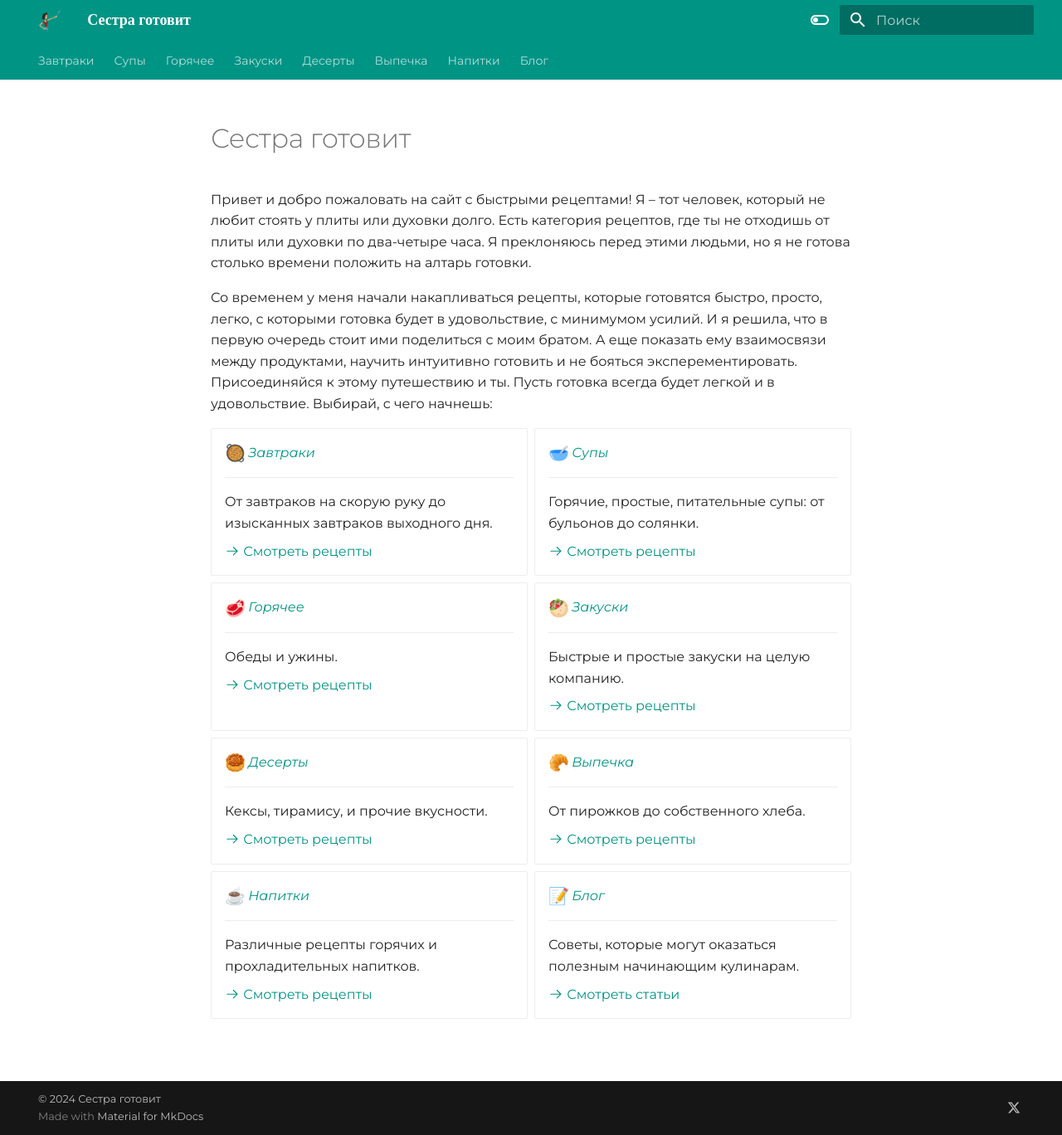
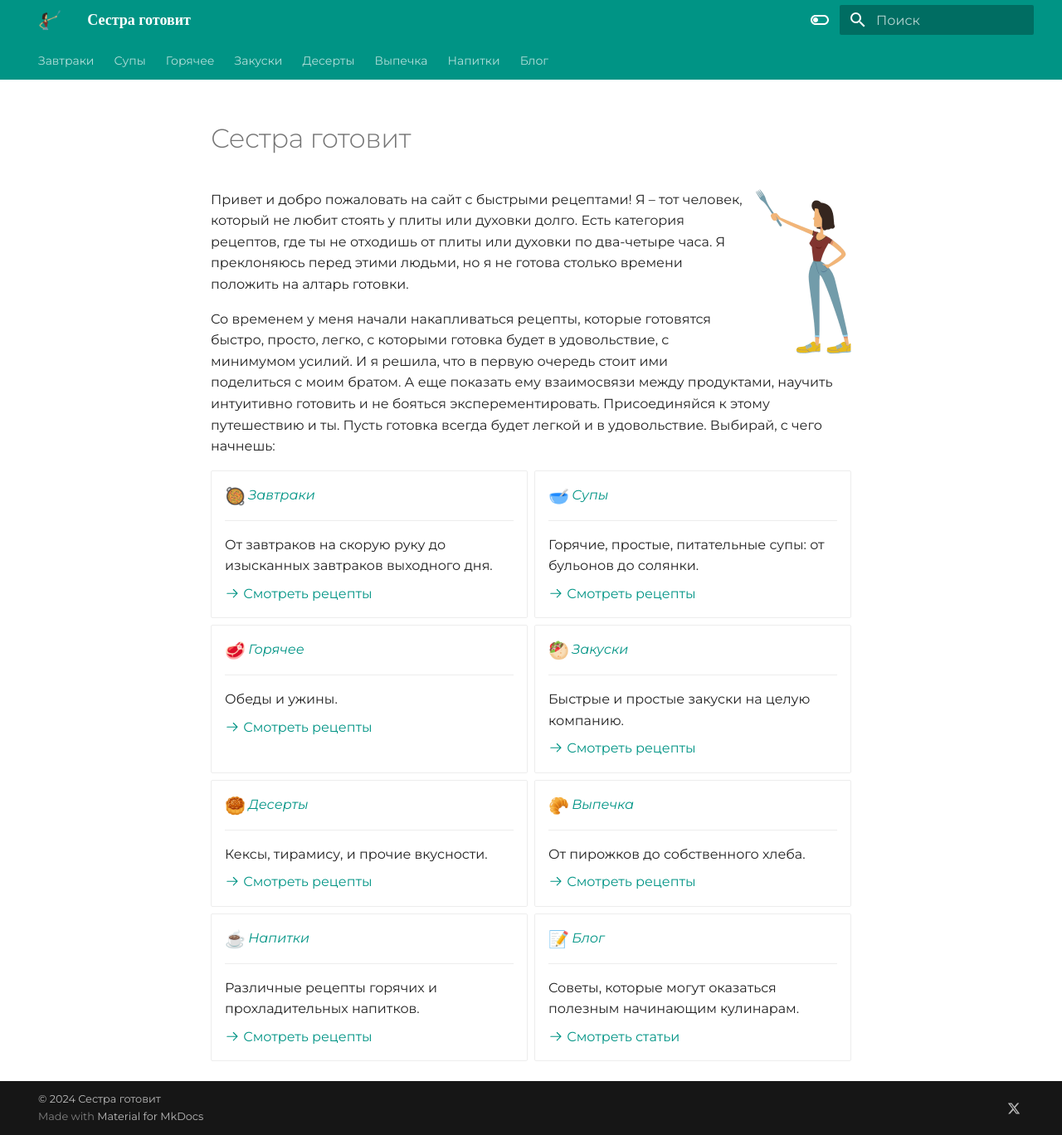
Before and after one commit to natakazakova/sister-cooking, an MkDocs documentation site: the page built from docs/index.md, in a window 1280 px wide and 1368 px high. Shown: the whole window at 83% size. Built offline with MkDocs 1.6.1 and Material for MkDocs 9.7.7, drawn with Linux system fonts in a browser that asks for light colours; emoji names are drawn with the system emoji font.

Commit message:
Update index.md

```diff
--- a/docs/index.md
+++ b/docs/index.md
@@ -4,7 +4,7 @@ hide:
 ---
 # Сестра готовит
 
-![](images/sister-small.png){ align=right }
+![](assets/sister-small.png){ align=right }
 
 Привет и добро пожаловать на сайт с быстрыми рецептами! Я -- тот человек, который не любит стоять у плиты или духовки долго. Есть категория рецептов, где ты не отходишь от плиты или духовки по два-четыре часа. Я преклоняюсь перед этими людьми, но я не готова столько времени положить на алтарь готовки.
 
```
